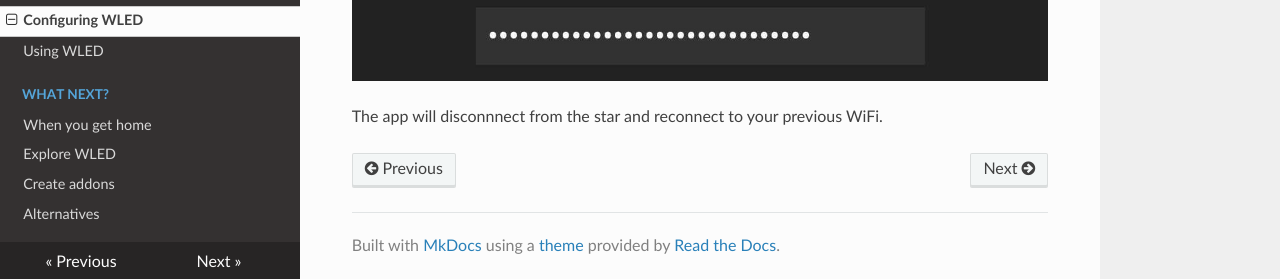
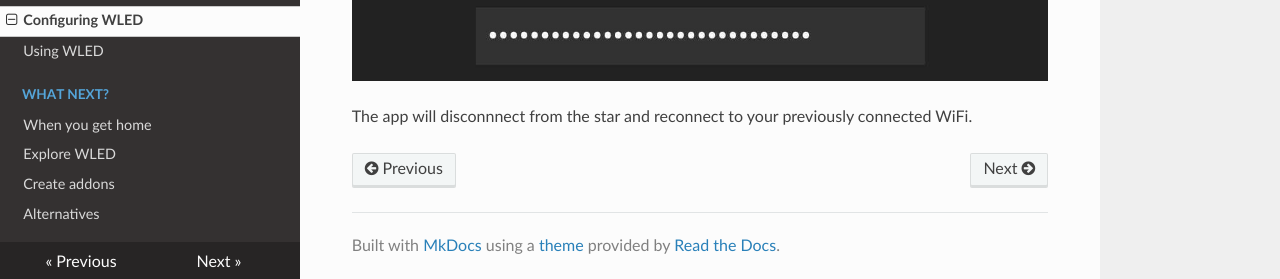
Before and after one commit to nadhack/Xmas_Star2.0, an MkDocs documentation site: the page built from Docs/docs/inuse/configurewled.md, in a window 1280 px wide and 900 px high, scrolled down 3558 px. Shown: the part 618-897 px from the top of the window. Built offline with MkDocs 1.6.1, drawn with Linux system fonts in a browser that asks for light colours; nearby versions of some CDN libraries.

Commit message:
Assembly guide updates

```diff
--- a/Docs/docs/inuse/configurewled.md
+++ b/Docs/docs/inuse/configurewled.md
@@ -12,4 +12,4 @@ Click on the *Config* button then the *WiFi Setup* button.
 Enter your WiFi network settings.
 ![Setup](../img/wledsetup04.jpg)
 
-The app will disconnnect from the star and reconnect to your previous WiFi.
+The app will disconnnect from the star and reconnect to your previously connected WiFi.
```
Also changed, not shown: Docs/docs/front/placing1.md (+1 -1 lines), Docs/site/front/placing1/index.html, Docs/site/index.html, Docs/site/inuse/configurewled/index.html, Docs/site/search/search_index.json, 1 other file.
